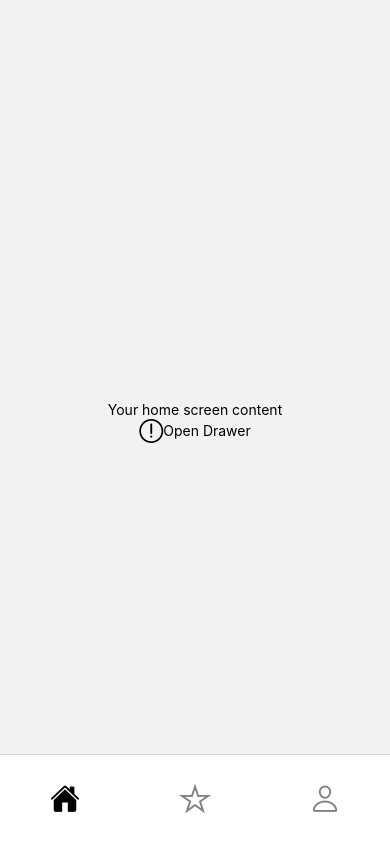
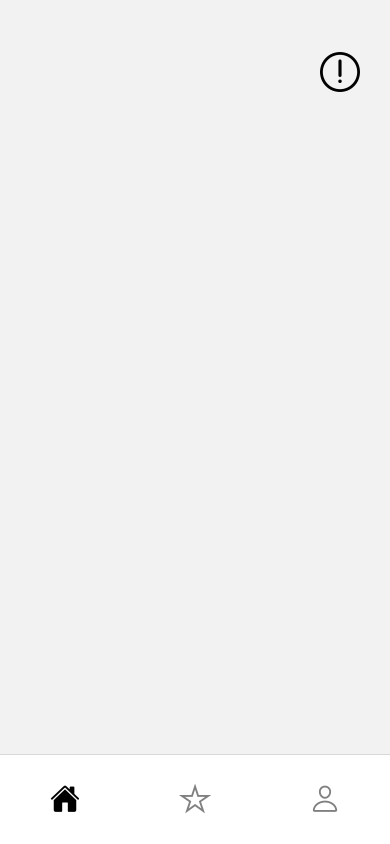
Before and after one commit to Pasindu0707/Routes, a React Native app: screen /Home in a window 390 px wide. Built offline with nearby package versions, Linux system fonts and the light colour scheme.

Commit message:
modified the drawer

```diff
--- a/package.json
+++ b/package.json
@@ -13,12 +13,13 @@
     "@react-navigation/drawer": "^6.6.6",
     "@react-navigation/native": "^6.1.9",
     "@react-navigation/native-stack": "^6.9.15",
+    "@rneui/themed": "^4.0.0-rc.8",
     "expo": "~49.0.15",
     "expo-status-bar": "~1.6.0",
     "react": "18.2.0",
     "react-native": "0.72.6",
-    "react-native-gesture-handler": "^2.13.4",
-    "react-native-reanimated": "^3.5.4",
+    "react-native-gesture-handler": "^1.0.12",
+    "react-native-reanimated": "^2.2.4",
     "react-native-safe-area-context": "^4.6.3",
     "react-native-screens": "~3.22.0",
     "react-navigation-drawer": "^2.7.2",
--- a/screens/customDrawer.js
+++ b/screens/customDrawer.js
@@ -1,21 +1,117 @@
-import React from 'react';
-import { View, Text, StyleSheet } from 'react-native';
+import React, { useState } from 'react';
+import { View, StyleSheet, Button, TouchableOpacity } from 'react-native';
+import { Slider, Text, Icon } from '@rneui/themed';
 
-const CustomDrawer = ({ onClose }) => {
+const CustomDrawer = () => {
+  const [value, setValue] = useState(0);
+
+  const interpolate = (start, end) => {
+    let k = (value - 0) / 3;
+    return Math.ceil((1 - k) * end + k * start) % 256;
+  };
+
+  const color = () => {
+    let r = interpolate(255, 0);
+    let g = interpolate(0, 255);
+    let b = interpolate(0, 0);
+    return `rgb(${r},${g},${b})`;
+  };
+
+  const emergencyLabels = ['None', 'Normal', 'Intermediate', 'High'];
+
+  const handleSave = () => {
+    // Implement the logic to save the Emergency level value
+    // You can use AsyncStorage, state management, or any other method to store the value
+    // For this example, we'll just print the value
+    console.log(`Emergency level saved: ${emergencyLabels[value]}`);
+  };
+
+  const handleCancel = () => {
+    setValue(0);
+  };
+
   return (
-    <View style={styles.drawerContent}>
-      <Text>Hi there</Text>
-      <Text>More content...</Text>
-    </View>
+    <>
+      <View>
+        <Text style={styles.Header}>THIS IS FOR EMERGENCY</Text>
+      </View>
+      <View style={styles.slider}>
+        <Text style={styles.subHeader}>Rate your Emergency</Text>
+        <View style={styles.contentView}>
+          <Slider
+            value={value}
+            onValueChange={setValue}
+            maximumValue={3}
+            minimumValue={0}
+            step={1}
+            allowTouchTrack
+            trackStyle={{ height: 5, backgroundColor: 'transparent' }}
+            thumbStyle={{ height: 20, width: 20, backgroundColor: 'transparent' }}
+            thumbProps={{
+              children: (
+                <Icon
+                  name="heartbeat"
+                  type="font-awesome"
+                  size={20}
+                  reverse
+                  containerStyle={{ bottom: 20, right: 20 }}
+                  color={color()}
+                />
+              ),
+            }}
+          />
+          <Text style={{ paddingTop: 20, fontSize: 16 }}>Emergency Level: {emergencyLabels[value]}</Text>
+          <TouchableOpacity onPress={handleSave}>
+            <View style={styles.buttonContainer} >
+              <Button color="green" title="Save" style={styles.button} />
+            </View>
+          </TouchableOpacity>
+          <TouchableOpacity onPress={handleCancel}>
+            <View style={styles.buttonContainer} >
+              <Button color="#ff5c5c" title="Cancel" style={styles.button} />
+            </View>
+          </TouchableOpacity>
+        </View>
+      </View>
+    </>
   );
 };
 
 const styles = StyleSheet.create({
-  drawerContent: {
-    backgroundColor: 'white',
-    flex: 1,
-    width: '-75%', // Fill 75% of the screen width
-    padding: 10,
+  contentView: {
+    padding: 20,
+    width: '100%',
+    justifyContent: 'center',
+    alignItems: 'stretch',
+  },
+  subHeader: {
+    backgroundColor: '#2089dc',
+    color: 'white',
+    textAlign: 'center',
+    paddingVertical: 5,
+    marginBottom: 10,
+    fontSize: 20,
+  },
+  slider: {
+    marginTop: 20,
+    position: 'relative',
+  },
+  Header: {
+    marginTop: 100,
+    textAlign: 'center',
+    fontSize: 22,
+    textDecorationStyle: 'double',
+    textDecorationLine: 'underline',
+    fontWeight: '800',
+  },
+  buttonContainer: {
+    flexDirection: 'row',
+    justifyContent: 'space-around',
+    backgroundColor: '#22223B',
+    marginTop: 20,
+  },
+  button: {
+    color: 'white',
   },
 });
 
--- a/screens/home.js
+++ b/screens/home.js
@@ -26,25 +26,22 @@ const HomeScreen = () => {
 
   return (
     <View style={styles.container}>
-      <Text>Your home screen content</Text>
-      <TouchableOpacity onPress={() => setDrawerVisible(true)}>
-        <View style={styles.button}>
-          <AntDesign name="exclamationcircleo" size={24} color="black" />
-          <Text>Open Drawer</Text>
-        </View>
+      <TouchableOpacity onPress={() => setDrawerVisible(true)} style={styles.drawerButton}>
+        <AntDesign name="exclamationcircleo" size={40} color="black" />
       </TouchableOpacity>
 
       <Modal visible={isDrawerVisible} transparent={true}>
         <View style={styles.modalContainer}>
           <Animated.View style={[styles.customDrawer, { transform: [{ translateX: slideAnimation }] }]}>
             <CustomDrawer onClose={() => setDrawerVisible(false)} />
+
+            <TouchableOpacity
+              style={styles.closeButtonContainer}
+              onPress={() => setDrawerVisible(false)}
+            >
+              <Entypo name="circle-with-cross" size={40} color="black" />
+            </TouchableOpacity>
           </Animated.View>
-          <TouchableOpacity
-            style={styles.closeButtonContainer}
-            onPress={() => setDrawerVisible(false)}
-          >
-            <Entypo name="circle-with-cross" size={24} color="black" />
-          </TouchableOpacity>
         </View>
       </Modal>
     </View>
@@ -54,12 +51,11 @@ const HomeScreen = () => {
 const styles = StyleSheet.create({
   container: {
     flex: 1,
-    justifyContent: 'center',
-    alignItems: 'center',
   },
-  button: {
-    flexDirection: 'row',
-    alignItems: 'center',
+  drawerButton: {
+    position: 'absolute',
+    top: 50, // Adjust the top position of !
+    right: 30, // Adjust the right position of !
   },
   modalContainer: {
     flex: 1,
@@ -72,9 +68,9 @@ const styles = StyleSheet.create({
   },
   closeButtonContainer: {
     flex: 1,
-    justifyContent: 'center',
-    alignItems: 'center',
-    backgroundColor: 'white',
+    position: 'absolute',
+    top: 50, // Adjust the top position of !
+    right: 250, // Adjust the right position of !
   },
 });
 
```
Also changed, not shown: 1 other file (tests, documents, lock files or other folders).
